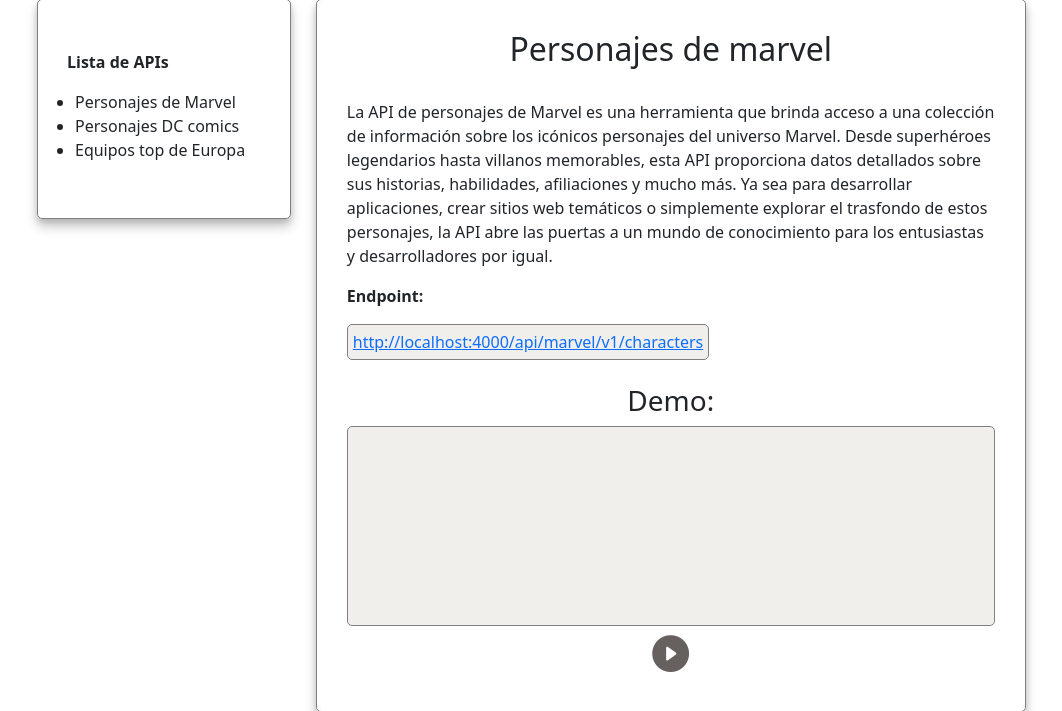
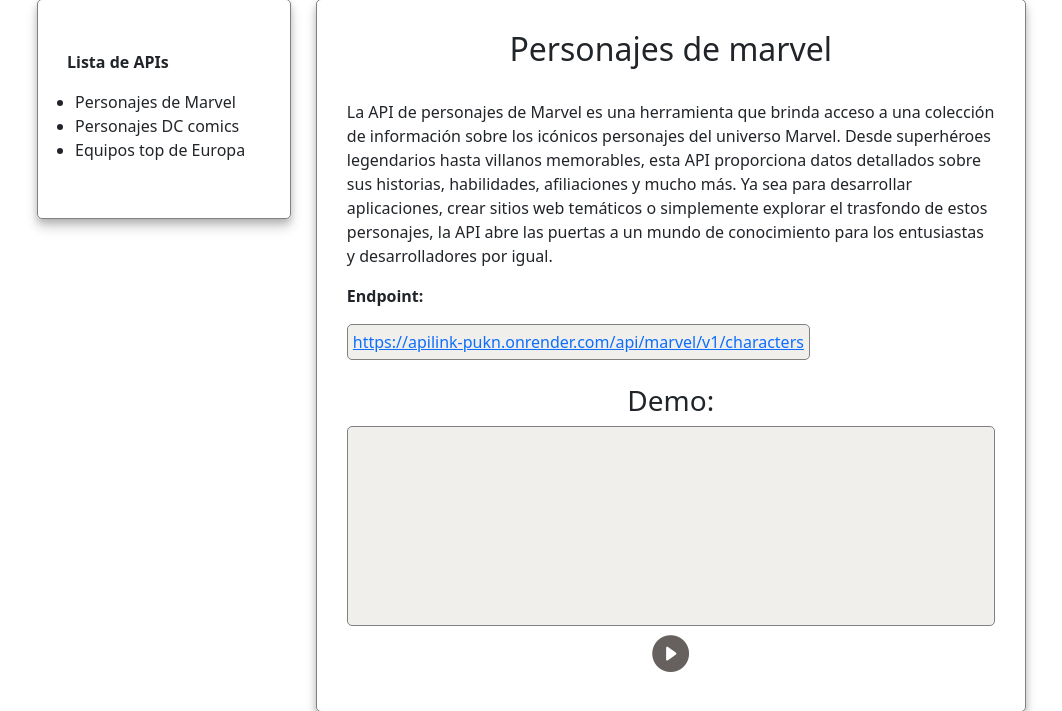
Before and after one commit to EcastroGit/Apilink, a Flask app: page /catalog in a window 1280 px wide. Shown: the part 292-1003 px from the top of the page, without its empty margins (96-1158 px from the left). Run offline with Flask 2, Linux system fonts and the light colour scheme.

Commit message:
apilink v1.3.2

```diff
--- a/templates/catalog.html
+++ b/templates/catalog.html
@@ -60,7 +60,7 @@
           <p class="fw-semibold">Endpoint:</p>
           <div class="endpoint-container">
             <a href="http://localhost:4000/api/marvel/v1/characters"
-              >http://localhost:4000/api/marvel/v1/characters</a
+              >https://apilink-pukn.onrender.com/api/marvel/v1/characters</a
             >
           </div>
           <h3 class="text-center mt-4">Demo:</h3>
```
Also changed, not shown: README.md.
